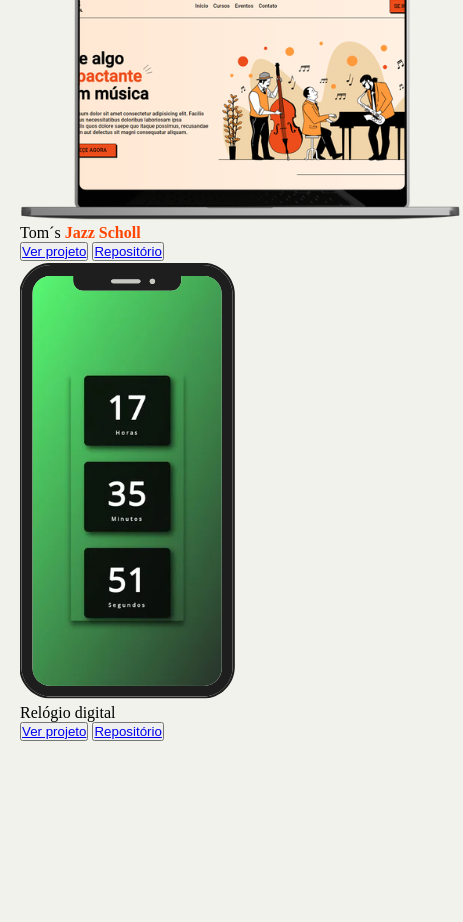
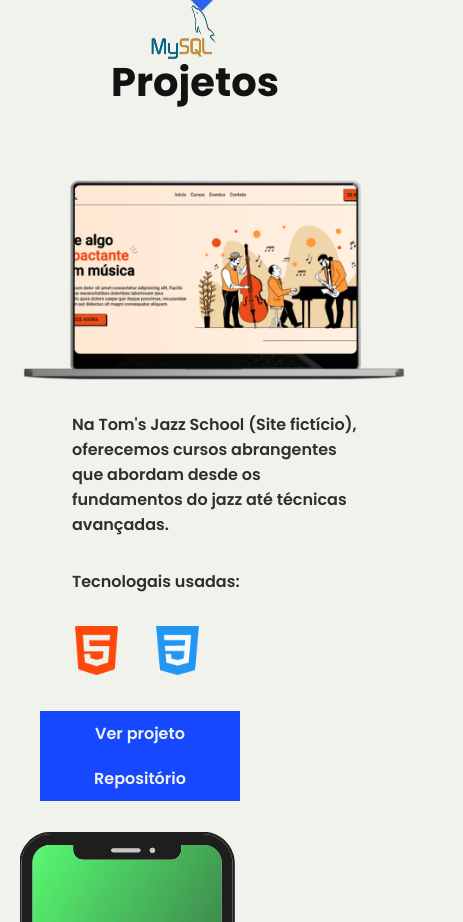
Before and after one commit to Yguilhermemacedo/Portifolio, a plain HTML site: page index.html in a window 390 px wide. Shown: the part 1923-2845 px from the top of the page, 463 px wide, since content can reach past the window. Drawn offline with nearby package versions, Linux system fonts and the light colour scheme.

Commit message:
Sessão projetos

```diff
--- a/celular.css
+++ b/celular.css
@@ -13,11 +13,12 @@
 @media (max-width:767px) {
 
     body{
-        max-width: 100vw;
+        max-width: 100%;
         background-color: var(--branco);
+        overflow-x: hidden;
     }
 
-    .cabecalho{
+   .cabecalho{
         background-color: transparent;
         height: 9vh;
         width: 95%;
@@ -28,11 +29,13 @@
         justify-content: space-between;
     }
 
+
     .logo{
         height: 63.4px;
         width: 64.3px;
         padding-bottom: 6px;
     }
+
 
     .toggle-btn{
         border: none;
@@ -49,7 +52,8 @@
         font-size: 3.25rem;
         color: red;
     }
-      .menu{
+
+    .menu{
         position: fixed;
         top: 0;
         left: -100%;
@@ -61,6 +65,8 @@
         transition: left 0.3s ease;
         z-index: 1000;
       }
+
+
 
       .menu ul {
         list-style: none;
@@ -118,7 +124,7 @@
     }
 
     #home{
-        height: 105vh;
+        height: 140vh;
         max-width: 100%;
         padding-top: 15rem;
         padding: 25px;
@@ -202,7 +208,7 @@
     }
 
     #habilidades{
-        height: 110vh;
+        height: 80vh;
         background-color: var(--preto);
         display: flex;
         flex-direction: column;
@@ -250,6 +256,11 @@
         font-family: var(--fonte-principal);
     }
 
+    .aprendizagem img{
+        height: 59px;
+        width: 69px;
+    }
+
     #projetos{
         height: 200vh;
         background: url(img/Background.jpg);
@@ -258,4 +269,80 @@
         padding: 20px;
     }
 
+    #projetos h1{
+        font-size: 2.5rem;
+        margin: 3rem;
+        color: var(--preto);
+        text-align: center;
+        font-family: var(--fonte-principal);
+    }
+
+    .projeto-1{
+        height: 550px;
+        padding: 20px;
+        width: 100%;
+        margin-bottom: 5rem;
+        display: flex;
+        flex-direction: column;
+        align-items: center;
+    }
+    .projeto-1 img{
+        height: 200px;
+        width: auto;
+    }
+
+    .descricao-proj1{
+        width: 100%;
+    }
+
+    .tittle-proj1{
+        text-align: center;
+        font-size: 1.25rem;
+        font-family: var(--fonte-principal);
+        font-weight: 600;
+    }
+
+    .descricao-proj1 p{
+        font-size: 1rem;
+        font-weight: 600;
+        color: #2f2f2f;
+        margin: 2rem;
+        font-family: var(--fonte-principal);
+    }
+
+    .tec-image{
+        display: flex;
+        flex-direction: row;
+
+    }
+
+    li{
+        list-style: none;
+    }
+
+   .tec-image img{
+        height: 49px;
+        width: 49px;
+        margin-left: 2rem;
+    }
+
+    .descricao-proj1 button{
+        width: 200px;
+        padding: 10px;
+        border: none;
+        background-color: var(--azul);
+
+    }
+
+    .descricao-proj1 button a{
+        font-size: 1rem;
+        color: var(--branco);
+        text-decoration: none;
+        font-weight: 600;
+        font-family: var(--fonte-principal);
+    }
+
+    /* Prtojeto 2 */
+
+
 }
--- a/index.html
+++ b/index.html
@@ -71,14 +71,28 @@
             <h1>Projetos</h1>
             <div class="projeto-1">
                 <img src="img/computador.png" alt="">
-                <div class="decription-proj1">
-                    <span class="tittle-proj1">Tom´s <strong style="color: orangered; font-weight: 600;">Jazz Scholl</strong></span>
+                <div class="descricao-proj1">
+
                     <p>
+                        Na Tom's Jazz School (Site fictício), oferecemos cursos abrangentes que abordam desde os fundamentos do jazz até técnicas avançadas.
 
+                            <p>Tecnologais usadas:</p>
+                            <ul class="tec-image">
+                            <li>
+                                <abbr title="HTML 5">
+                                    <img src="img/html-5.png" alt="">
+                                </abbr>
+                            </li>
+                            <li>
+                                <abbr title="CSS 3">
+                                    <img src="img/css-3.png" alt="">
+                                </abbr>
+                            </li>
+                        </ul>
                     </p>
 
-                    <button><a href="#">Ver projeto</a></button>
-                    <button><a href="#">Repositório</a></button>
+                    <button><a href="https://yguilhermemacedo.github.io/tom-s-jazz-scholl/" target="_blank">Ver projeto</a></button>
+                    <button><a  href="https://github.com/Yguilhermemacedo/tom-s-jazz-scholl" target="_blank">Repositório</a></button>
                 </div>
             </div>
 
@@ -89,8 +103,8 @@
                     <p>
 
                     </p>
-                    <button><a href="#">Ver projeto</a></button>
-                    <button><a href="#">Repositório</a></button>
+                    <button><a href="https://yguilhermemacedo.github.io/tom-s-jazz-scholl/" target="_blank">Ver projeto</a></button>
+                    <button><a href="https://github.com/Yguilhermemacedo/tom-s-jazz-scholl" target="_blank">Repositório</a></button>
                 </div>
             </div>
         </section>
```
